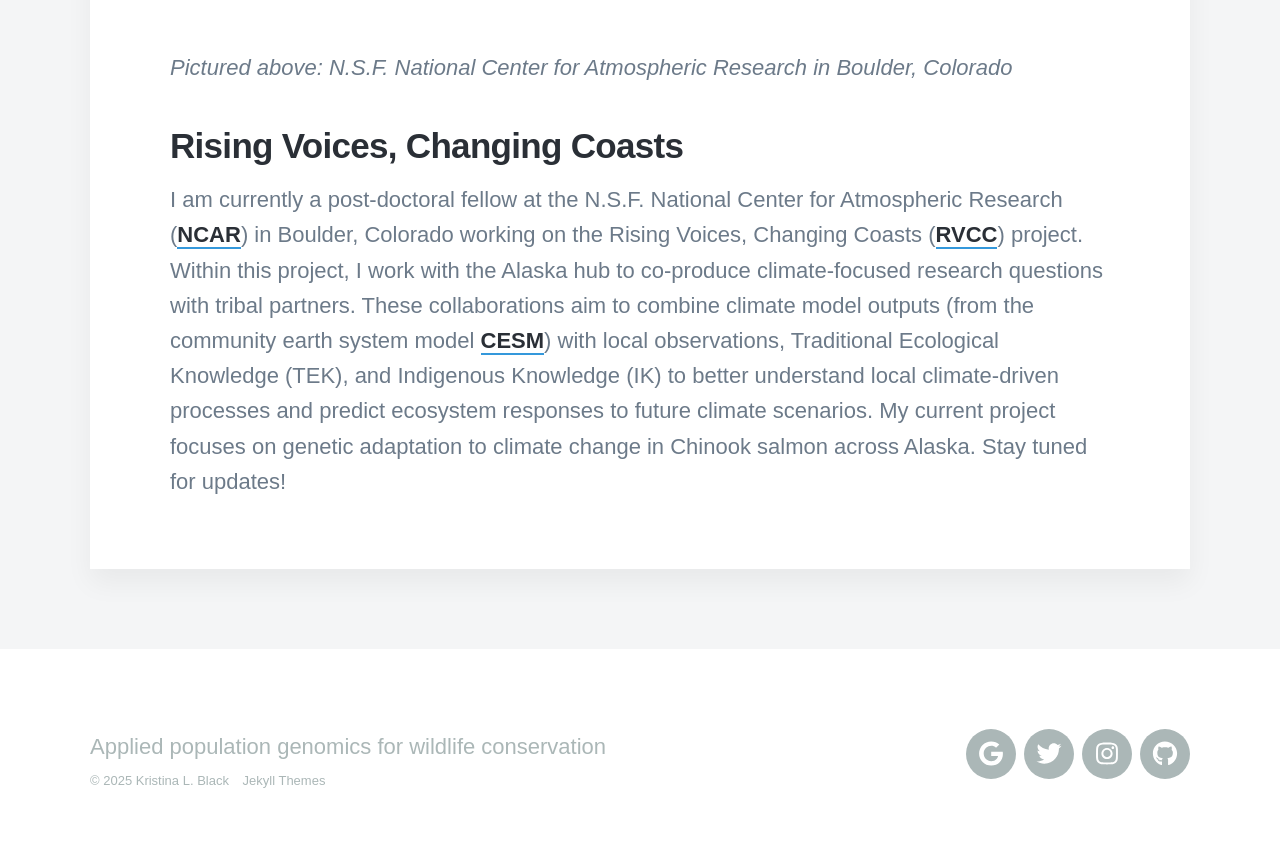
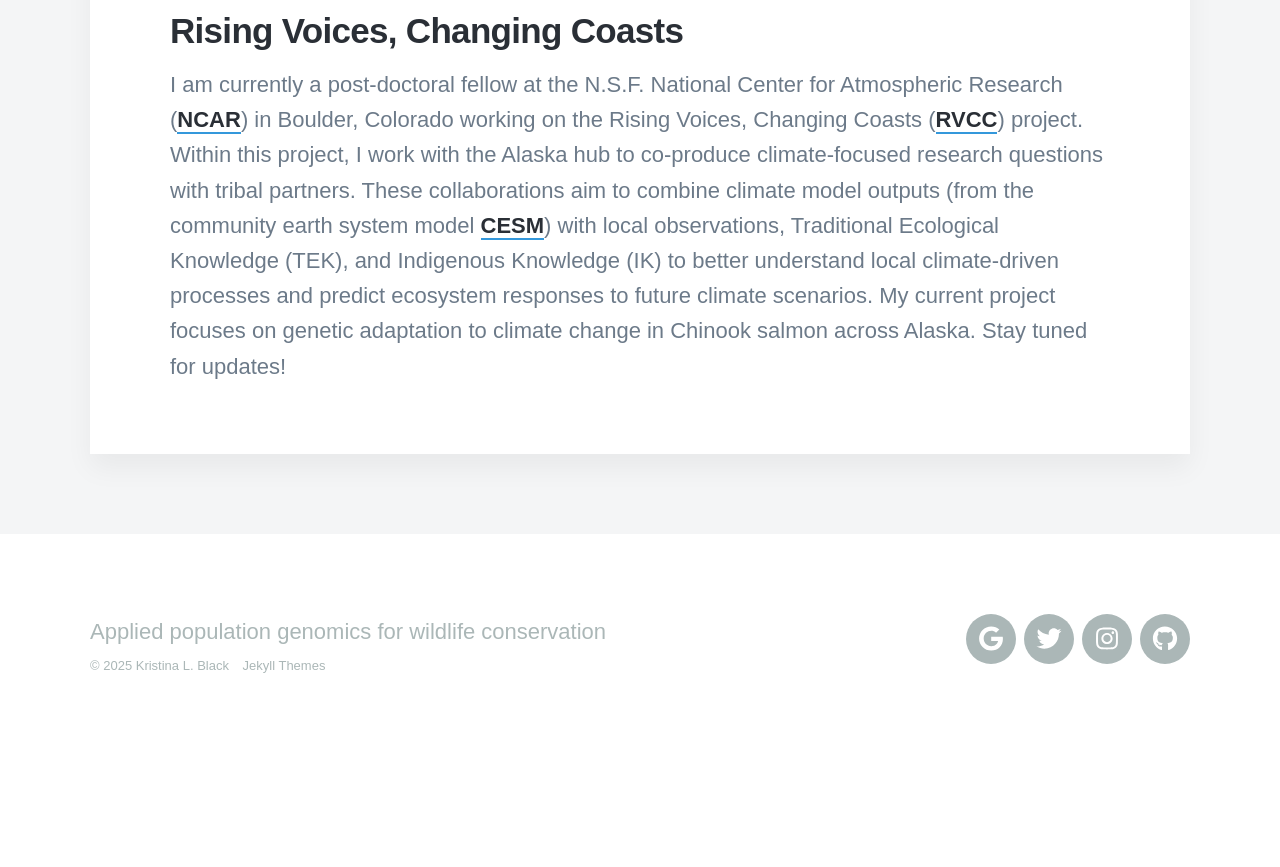
Before and after one commit to kristinaleilani/kristinaleilani.github.io, a Jekyll site: the page built from _projects/2018-02-20-ConvergentScience.md, in a window 1280 px wide. Shown: the part 557-1424 px from the top of the page. Built offline with Jekyll 4.4.1, drawn with Linux system fonts in a browser that asks for light colours; nearby versions of some CDN libraries; some web fonts are replaced; after the commit the page ends 1309 px from its top, so only the background shows below that.

Commit message:
Update 2018-02-20-ConvergentScience.md

```diff
--- a/_projects/2018-02-20-ConvergentScience.md
+++ b/_projects/2018-02-20-ConvergentScience.md
@@ -6,10 +6,6 @@ description: Co-producing research on climate adaptation with Indigenous communi
 featured_image: '/images/AKlandscape.jpg'
 ---
 
-![]()
-
-_Pictured above: N.S.F. National Center for Atmospheric Research in Boulder, Colorado_
-
 
 
 ## Rising Voices, Changing Coasts
```
